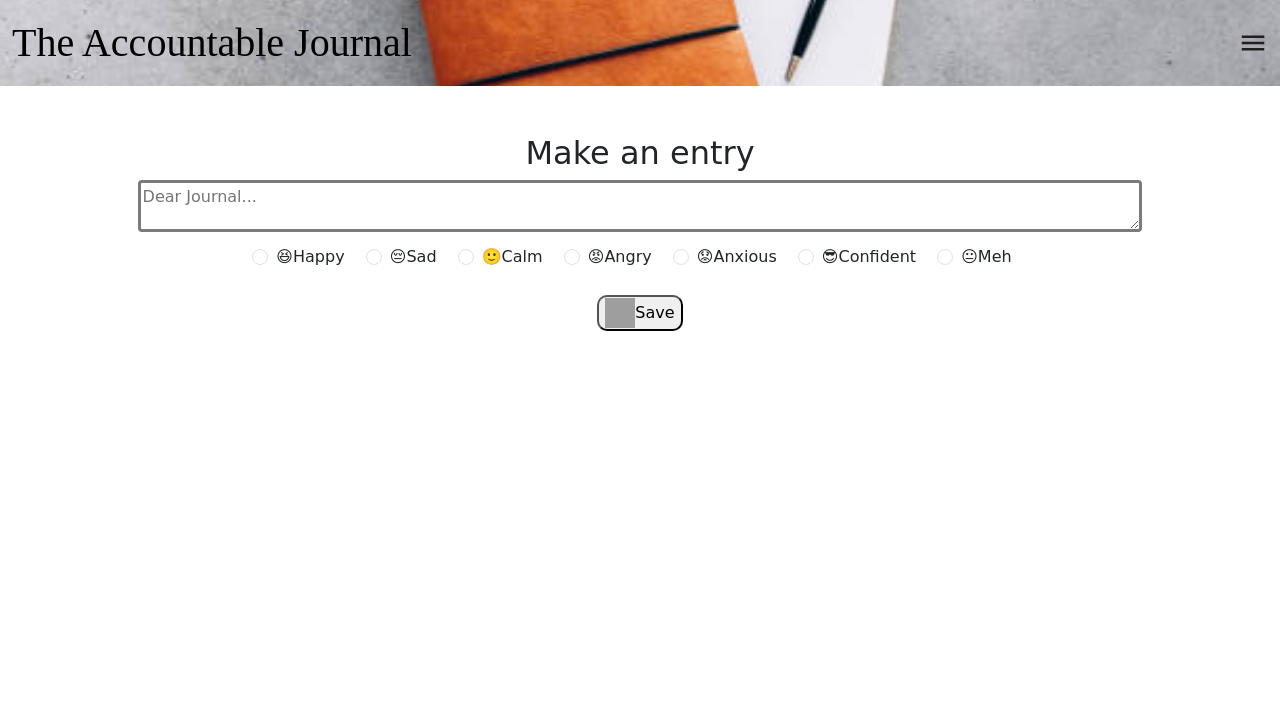
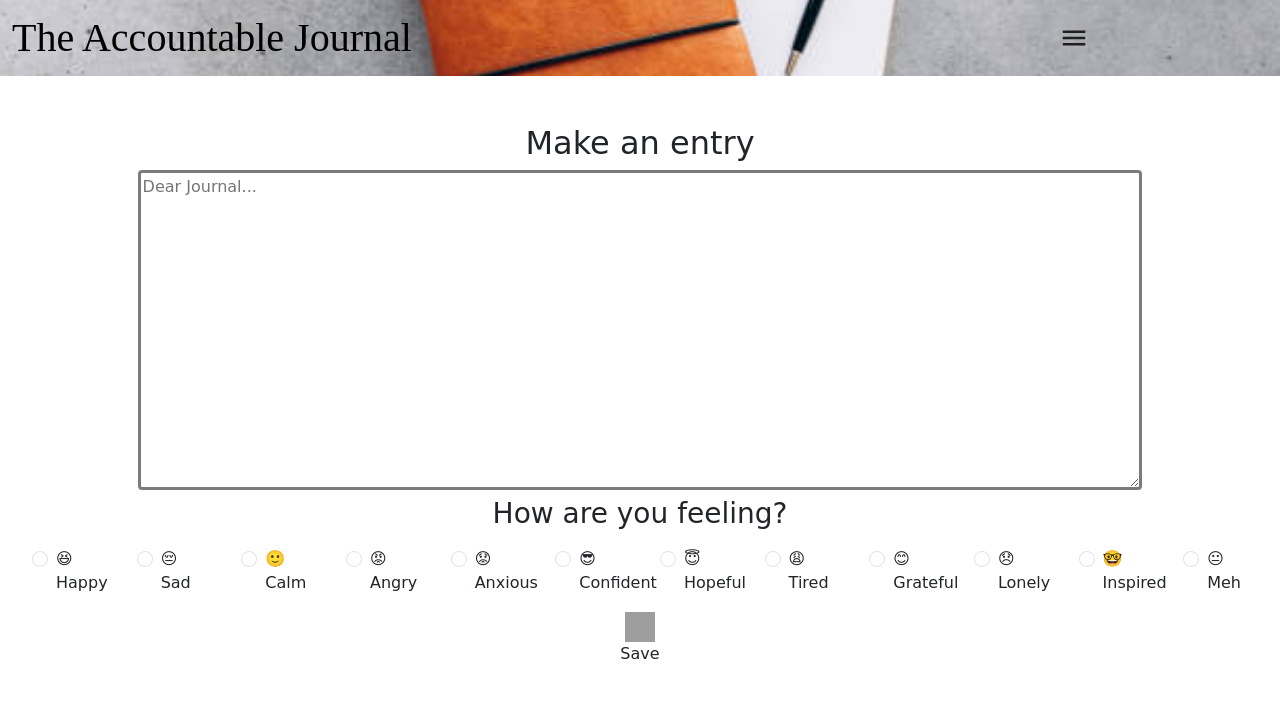
Before and after one commit to angelic-coder19/The_Accountable_Journal, a Flask app: page /home in a window 1280 px wide. Shown: the top 720 px of the page. Run offline with Flask 3, Linux system fonts and the light colour scheme; data comes from the database, SQL or seed files in the repository; both versions use the stored data as it was after the commit; data that the repository does not hold is empty; some libraries are stand-ins or nearby versions; some web fonts are replaced; grey boxes are pictures that could not be loaded.

Commit message:
Completed Detete Entry Feature & Enhanced UI - Delete algorithm to delete entries on the frontend - Simple API to send key infromation to delete entry on the database - Route to carry out delete operation on the backend - Update styles to be more representative of moods - Create templates for search feture

```diff
--- a/main.py
+++ b/main.py
@@ -129,6 +129,7 @@ def home():
         flash("Your entery has been added")
         return redirect("/search")
 
+    # When the home page is reached
     return render_template("home.html")
 
 @app.route("/logout")
@@ -178,9 +179,9 @@ def login():
 
     return render_template("login.html")
 
-@app.route("/search", methods=['GET','POST'])
+@app.route("/info", methods=['GET','POST'])
 @login_required
-def search():
+def info():
     """ Query for all the Entries and allow for search operations """
 
     # When the page is simply requested, send the enties to frontend
@@ -193,7 +194,8 @@ def search():
                         SELECT id
                         FROM entries
                         WHERE author_id = ?
-                    )""", session["user_id"]
+                    )
+                    ORDER BY id DESC""", session["user_id"]
     )
 
     return jsonify(info)
@@ -206,3 +208,34 @@ def key():
     key = db.execute("SELECT key FROM keys")[0]["key"]
 
     return jsonify(key)
+
+@app.route("/search")
+@login_required
+def search():
+    return render_template("search.html")
+
+@app.route("/delete", methods=['POST'])
+@login_required
+def delete():
+    """ Deleting entries """
+    time = request.get_json()["del_time"]
+    mood = request.get_json()["del_mood"]
+
+    # Get the id of the entry given the inforamtion from the frontend
+    id = db.execute(f"""
+        SELECT id
+        FROM entries
+        WHERE mood = ? AND author_id = {session["user_id"]}
+        INTERSECT
+        SELECT entry_id
+        FROM dates
+        WHERE time = ?""", mood, time
+    )[0]["id"]
+
+    # Delete the rows with that id from both tables
+    db.execute(f"DELETE FROM entries WHERE id = {id}")
+    db.execute(f"DELETE FROM dates WHERE entry_id = {id}")
+
+    # flash a success message
+    flash("Your entry has been successfully deleted")
+    return redirect("/search")
--- a/static/script.js
+++ b/static/script.js
@@ -34,7 +34,7 @@ document.addEventListener('DOMContentLoaded', async function(){
     function getBGcolor(mood) {
         switch(mood){
             case 'Happy':
-                return "#FFF176"; // light yellow
+                return "#FFF136"; // light yellow
             case 'Sad':
                 return "#0fb4FA";  //
             case 'Angry':
@@ -48,17 +48,17 @@ document.addEventListener('DOMContentLoaded', async function(){
             case 'Confident':
                 return "#5c6bc0";
             case 'Meh':
-                return "#d7ccc8";
+                return "#858585"; // a dark gray
             case 'Hopeful':
-                return "#ffcc80";
+                return "#ffcc80"; // orangeish
             case 'Tired':
-                return "#90a4ae";
+                return "#90a4ae"; // bluish grey
             case 'Grateful':
                 return "#aed581"  // olive green
             case 'Lonely':
                 return "#b39ddb"; // bluish-grey
-            case 'Inpired':
-                return "#add0e1"; // turquoise
+            case 'Inspired':
+                return "#f0e035"; // dark yeallow
             default:
                 return "#ffffff"; // White
         }
@@ -162,12 +162,16 @@ document.addEventListener('DOMContentLoaded', async function(){
         // Listen for the save button to be clicked to encrypt and send the entry to the server
         document.querySelector('#submit').addEventListener('click', async function() {
         // Find the mood value that was selected
-            mood = document.querySelector('input[name="mood"]:checked').value;
+            try {
+                mood = document.querySelector('input[name="mood"]:checked').value;
 
-            // Check if the entry is empty
-            if (!String(entry).trim() || !mood){
-                alert("Please make an entry and select a mood");
-                return;
+                // Check if the entry is empty
+                if (!String(entry).trim() || !mood){
+                    alert("Please make an entry and select a mood");
+                    return;
+                }
+            } catch (TypeError) {
+                alert("Select a mood");
             }
 
             // Encode the entry into bytes
@@ -237,14 +241,14 @@ document.addEventListener('DOMContentLoaded', async function(){
             const plainText = new TextDecoder().decode(decryptedBuffer);
 
             // Dyanmically generat card to display a single entry and it's information
-            body.innerHTML += `<div class="row">
+            body.innerHTML += `<div class="row card">
                         <div class="col infoCard col-lg-8 col-sm-12" style="background-color: ${getBGcolor(mood)}">
                         <div class="row">
                             <div class="col text-start col-lg-6 col-sm-8">
                                 <p>${String(day) + ordinalIndicator(day) + " "+ month + ", " + year}<p>
                             </div>
                             <div class="col text-end col-lg-6 col-sm-8">
-                                <p>${time}</p>
+                                <p class="time">${time}</p>
                             </div>
                         </div>
                         <div class="row text-center entry">
@@ -255,12 +259,43 @@ document.addEventListener('DOMContentLoaded', async function(){
                                 <img src="/static/icons/delete_icon.svg" class="deleteIcon"/>
                             </div>
                             <div class="col text-end">
-                                <p> Feeling <strong>${mood}</strong></p>
+                                <p> Feeling <b class="mood">${mood}</b></p>
                             </div>
                         </div>
                         </div>
                     </div>`
         }
+
+        // Find all delete icons and make the ready for deletion
+        let deleteButtons = document.querySelectorAll('.deleteIcon');
+        for (let deleteButton of deleteButtons){
+            deleteButton.addEventListener('click', function (event){
+                // Find which button was clicked
+                deleteButton = event.target;
+
+                // Navigate up the DOM tree and delte that row
+                card = deleteButton.closest('.card');
+
+                // API to delete the entry from the database
+                const time = card.querySelector('.time').innerHTML;
+                const mood = card.querySelector('.mood').innerHTML;
+
+                fetch("/delete",{
+                    method: "POST",
+                    headers: {
+                        "Content-Type": "application/json"
+                    },
+                    body: JSON.stringify({
+                        del_time : time,
+                        del_mood : mood
+                    })
+                });
+
+                // Delete the entry client side
+                card.remove();
+            });
+        }
+
     } catch (TypeError) {
         console.log("Everything is fine🙂");
     }
--- a/static/styles.css
+++ b/static/styles.css
@@ -3,8 +3,9 @@
 }
 #brand {
     font-family: 'Rancho';
-    font-size: 40px;
+    font-size: 200%;
 }
+
 .navbar-toggler:focus,
 .navbar-toggler:active {
     outline: none;
@@ -29,7 +30,7 @@
     border-radius: 10px;
 }
 textarea {
-    min-height: 50px;
+    min-height: 40vh;
     max-height: 300px;
     border: 2px solid #ccc;
     transition: border-color 0.3s ease;
@@ -39,3 +40,23 @@ textarea:focus {
     border: 3px solid #7b7b7b;
     outline: none;
 }
+.infoCard {
+    border-radius: 10px;
+    padding: 10px;
+    margin: 5px;
+    background-color: #5c6bc0;
+    color: white;
+}
+.entry {
+    font-size: x-large;
+    font-weight: 300;
+}
+.binIcon {
+    padding: 0;
+    margin: 0;
+    color: #ffffff;
+}
+.deleteIcon {
+    width: 20px;
+    height: 20px;
+}
--- a/templates/home.html
+++ b/templates/home.html
@@ -10,36 +10,82 @@
         <div class="col">
             <textarea id="entry" type="text" name="entry" autofocus autocomplete="off" placeholder="Dear Journal..."></textarea>
         </div>
-        <form action="/" method="POST">
+        <h3>How are you feeling?</h3>
+        <div class="row text-start py-2 mx-2">
+            <div class="col col-lg-1 col-sm-4">
                 <div class="form-check form-check-inline">
                     <input class="form-check-input" type="radio" name="mood" id="inlineRadio1" value="Happy" required>
                     <label class="form-check-label" for="inlineRadio">😆Happy</label>
                 </div>
+            </div>
+            <div class="col col-lg-1 col-sm-4">
                 <div class="form-check form-check-inline">
                     <input class="form-check-input" type="radio" name="mood" id="inlineRadio2" value="Sad">
                     <label class="form-ceck-label" for="inlineRadio">😔Sad</label>
                 </div>
+            </div>
+            <div class="col col-lg-1 col-sm-4">
                 <div class="form-check form-check-inline">
                     <input class="form-check-input" type="radio" name="mood" id="inlineRadio3" value="Calm">
                     <label class="form-check-label" for="inlinRadio3">🙂Calm</label>
                 </div>
+            </div>
+            <div class="col col-lg-1 col-sm-4">
                 <div class="form-check form-check-inline">
                     <input class="form-check-input" type="radio" name="mood" id="inlineRadio4" value="Angry">
                     <label class="form-check-label" for="inlinRadio4">😡Angry</label>
                 </div>
+            </div>
+            <div class="col col-lg-1 col-sm-4">
                 <div class="form-check form-check-inline">
                     <input class="form-check-input" type="radio" name="mood" id="inlineRadio5" value="Anxious">
                     <label class="form-check-label" for="inlinRadio5">😟Anxious</label>
                 </div>
+            </div>
+            <div class="col col-lg-1 col-sm-4">
                 <div class="form-check form-check-inline">
-            <input class="form-check-input" type="radio" name="mood" id="inlineRadio5" value="Confident">
-            <label class="form-check-label" for="inlinRadio5">😎Confident</label>
+                    <input class="form-check-input" type="radio" name="mood" id="inlineRadio6" value="Confident">
+                    <label class="form-check-label" for="inlinRadio6">😎Confident</label>
                 </div>
+            </div>
+            <div class="col col-lg-1 col-sm-4">
                 <div class="form-check form-check-inline">
-            <input class="form-check-input" type="radio" name="mood" id="inlineRadio5" value="Anxious">
-            <label class="form-check-label" for="inlinRadio5">😐Meh</label>
-        </div><br><br>
-        <button class="submit" type="submit"><img class="icon" src="/static/icons/save_icon.svg"/>Save</button>
-    </form>
+                    <input class="form-check-input" type="radio" name="mood" id="inlineRadio7" value="Hopeful">
+                    <label class="form-check-label" for="inlinRadio7">😇Hopeful</label>
+                </div>
+            </div>
+            <div class="col col-lg-1 col-sm-4">
+                <div class="form-check form-check-inline">
+                    <input class="form-check-input" type="radio" name="mood" id="inlineRadio8" value="Tired">
+                    <label class="form-check-label" for="inlinRadio8">😩Tired</label>
+                </div>
+            </div>
+            <div class="col col-lg-1 col-sm-4">
+                <div class="form-check form-check-inline">
+                    <input class="form-check-input" type="radio" name="mood" id="inlineRadio9" value="Grateful">
+                    <label class="form-check-label" for="inlinRadio9">😊Grateful</label>
+                </div>
+            </div>
+            <div class="col col-lg-1 col-sm-4">
+                <div class="form-check form-check-inline">
+                    <input class="form-check-input" type="radio" name="mood" id="inlineRadio10" value="Lonely">
+                    <label class="form-check-label" for="inlinRadio10">😞Lonely</label>
+                </div>
+            </div>
+            <div class="col col-lg-1 col-sm-4">
+                <div class="form-check form-check-inline">
+                    <input class="form-check-input" type="radio" name="mood" id="inlineRadio11" value="Inspired">
+                    <label class="form-check-label" for="inlinRadio11">🤓Inspired</label>
+                </div>
+            </div>
+            <div class="col col-lg-1 col-sm-4">
+                <div class="form-check form-check-inline">
+                    <input class="form-check-input" type="radio" name="mood" id="inlineRadio12" value="Meh">
+                    <label class="form-check-label" for="inlinRadio12">😐Meh</label>
+                </div>
+            </div>
+        </div>
+        <br><br>
+        <button class="btn" id="submit"><img class="icon" src="/static/icons/save_icon.svg"/><br>Save</button>
     </div>
 {% endblock %}
--- a/templates/layout.html
+++ b/templates/layout.html
@@ -9,21 +9,25 @@
         <link href="https://fonts.googleapis.com/css2?family=Geist:wght@100..900&family=Lexend:wght@100..900&family=Rancho&display=swap" rel="stylesheet">
         <link href="https://cdn.jsdelivr.net/npm/bootstrap@5.3.7/dist/css/bootstrap.min.css" rel="stylesheet" integrity="sha384-LN+7fdVzj6u52u30Kp6M/trliBMCMKTyK833zpbD+pXdCLuTusPj697FH4R/5mcr" crossorigin="anonymous">
         <script src="https://cdn.jsdelivr.net/npm/bootstrap@5.3.7/dist/js/bootstrap.bundle.min.js" integrity="sha384-ndDqU0Gzau9qJ1lfW4pNLlhNTkCfHzAVBReH9diLvGRem5+R9g2FzA8ZGN954O5Q" crossorigin="anonymous"></script>
-        <script src="/static/script.js"></script>
+        <script src="/static/script.js" defer></script>
         <title>
             The Accountable Journal | {% block title %} {% endblock %}
         </title>
     </head>
     <body>
         <nav class="navbar navbar-exapnd-lg bg-body-tertiary" id="navigation-bar">
-            <div class="container-fluid">
-                <a class="navbar-brand" href="index.html"><span id="brand">The Accountable Journal</span></a>
-                <img class="icon" src="/static/icons/menu_icon.svg" class="navbar-toggler" role="button" data-bs-toggle="collapse" data-bs-target="#navbarNavAltMarkup" aria-controls="navbarNav" aria-expanded="false" aria-label="Toggle navigation" style="cursor: pointer;" />
+            <div class="container-fluid brandContainer text-start">
+                <div class="col col-lg-10 col-sm-4">
+                    <a class="navbar-brand" href="/search"><span id="brand">The Accountable Journal</span></a>
+                </div>
+                <div class="col col-lg-2 col-sm-8">
+                    <img class="icon" src="/static/icons/menu_icon.svg" class="navbar-toggler" role="button" data-bs-toggle="collapse" data-bs-target="#navbarNavAltMarkup" aria-controls="navbarNav" aria-expanded="false" aria-label="Toggle navigation" style="cursor: pointer;"/>
+                </div>
                 <div class="collapse navbar-collapse" id="navbarNavAltMarkup">
                     <div class="navbar-nav">
-                        <a class="nav-link active" aria-current="page" href="home.html"><img  class="icon" src="/static/icons/home_icon.svg" ><br>Home</a>
+                        <a class="nav-link active" aria-current="page" href="/home"><img  class="icon" src="/static/icons/home_icon.svg" ><br>Home</a>
                         <a class="nav-link" href="#"><img class="icon" src="/static/icons/analytics_icon.svg"/><br>Analytics</a>
-                        <a class="nav-link" href="#"><img class="icon" src="/static/icons/search_icon.svg"/><br>Search</a>
+                        <a class="nav-link" href="/search"><img class="icon" src="/static/icons/search_icon.svg"/><br>Search</a>
                         <a class="nav-link" href="#"><img class="icon" src="/static/icons/edit_notification_icon.svg"/><br>Customize</a>
                         <a class="nav-link" href="/logout"><img class="icon" src="/static/icons/logout_icon.svg"/><br>Logout</a>
                     </div>
```
Also changed, not shown: templates/search.html (added, +14 -0 lines), journal.db, static/icons/delete_icon.svg, 2 other files. Lines whose indentation alone changed are shown as unchanged.
